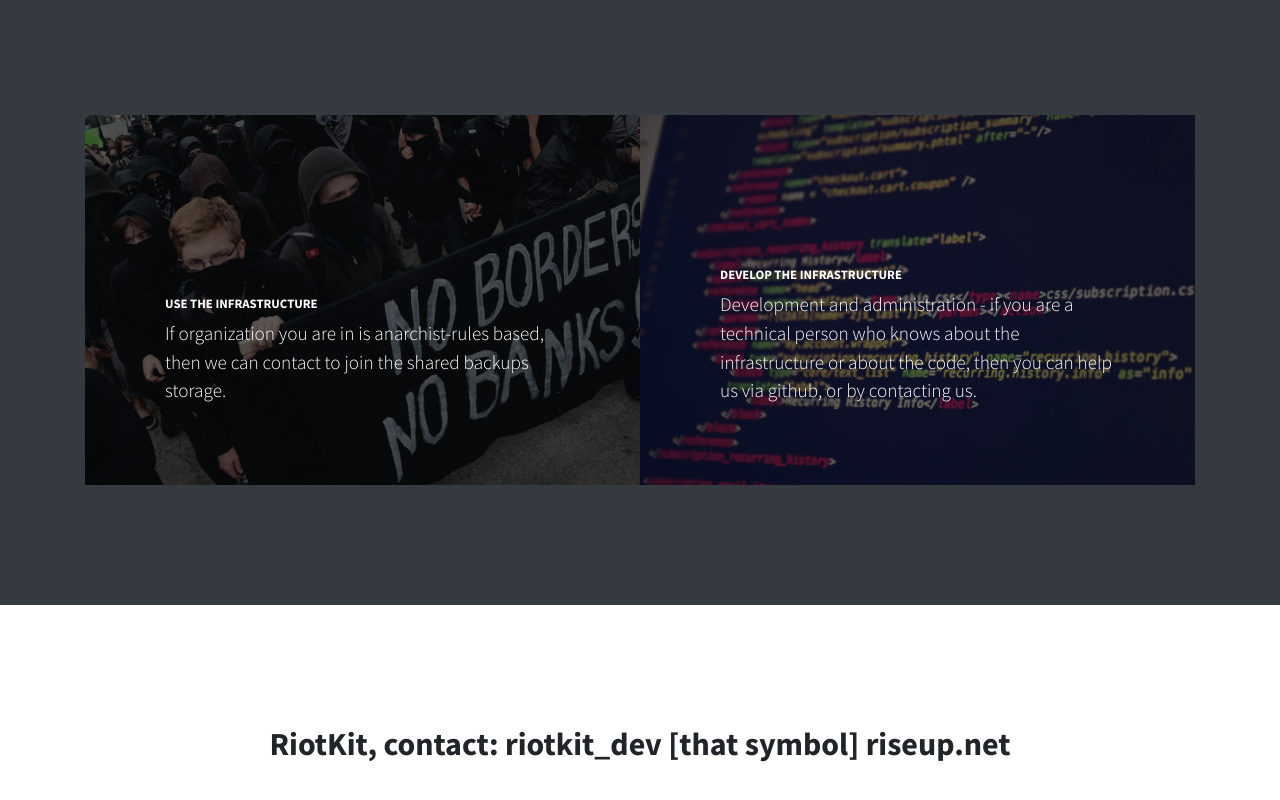
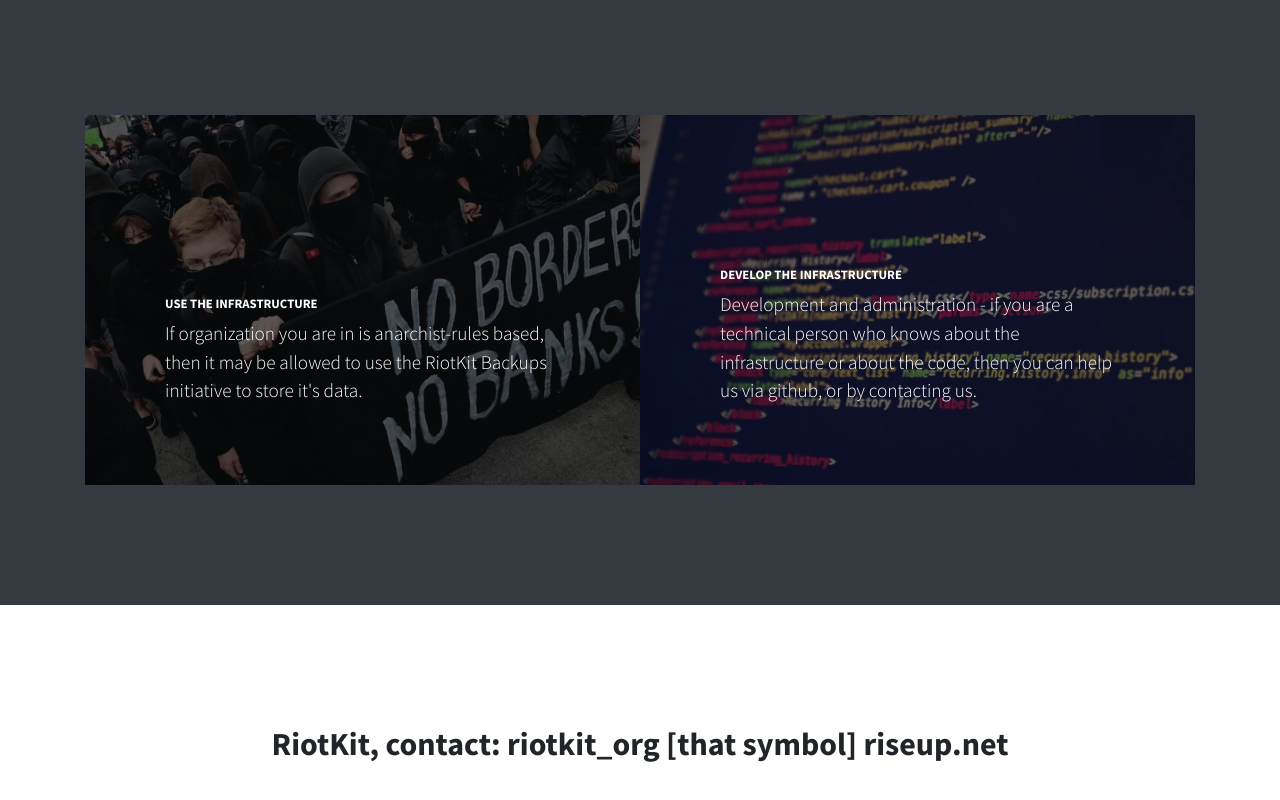
Before and after one commit to riotkit-org/riotkit-backups-hosting-landing-page, a website: page index.html in a window 1280 px wide. Shown: the part 3322-4122 px from the top of the page. Drawn offline with nearby package versions, Linux system fonts and the light colour scheme; files that its build step writes are made by us from their sources.

Commit message:
Changed text in contact section

```diff
--- a/index.html
+++ b/index.html
@@ -149,7 +149,7 @@
               <span class="caption-content">
                 <h2>Use the infrastructure</h2>
                 <p class="mb-0">
-                    If organization you are in is anarchist-rules based, then we can contact to join the shared backups storage.
+                    If organization you are in is anarchist-rules based, then it may be allowed to use the RiotKit Backups initiative to store it's data.
                 </p>
               </span>
             </span>
@@ -174,7 +174,7 @@
 
   <section class="content-section">
       <div class="container text-center">
-        <h2 class="mb-4">RiotKit, contact: riotkit_dev [that symbol] riseup.net</h2>
+        <h2 class="mb-4">RiotKit, contact: riotkit_org [that symbol] riseup.net</h2>
       </div>
     </section>
 
```
